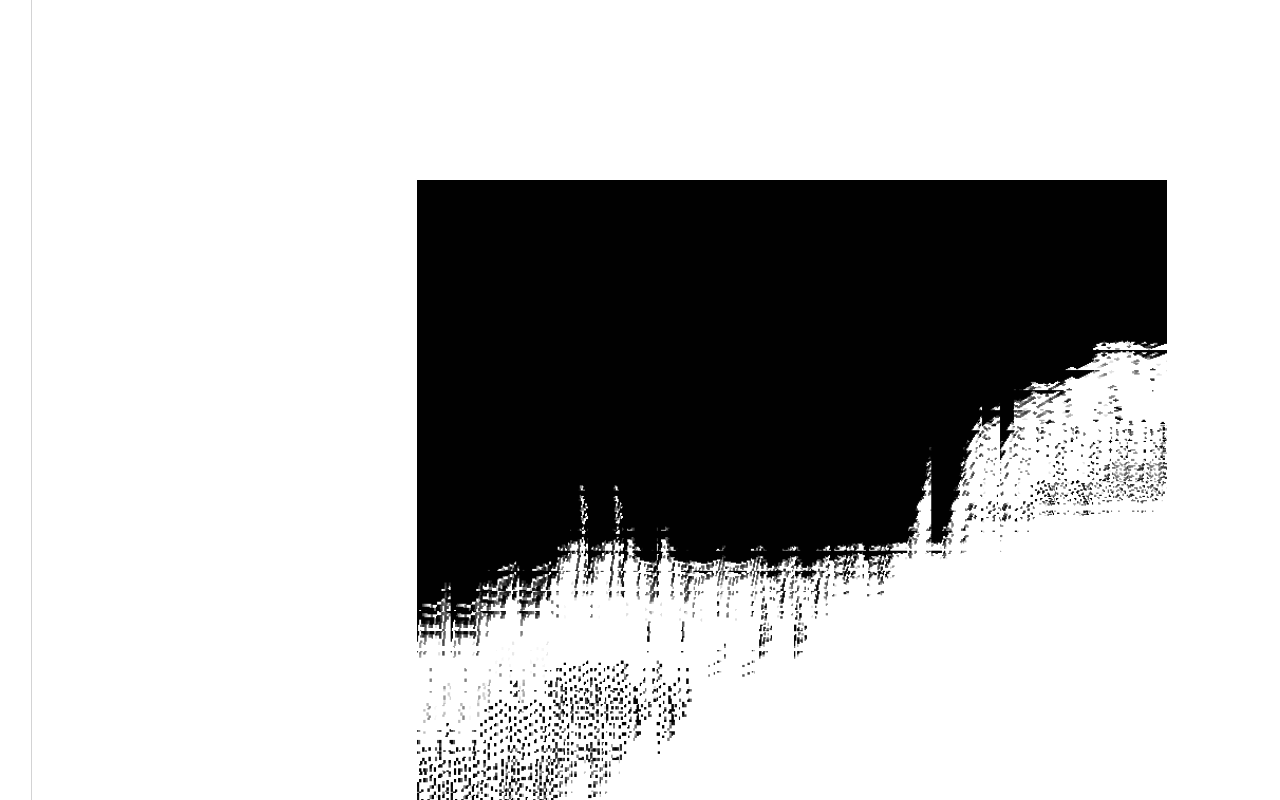
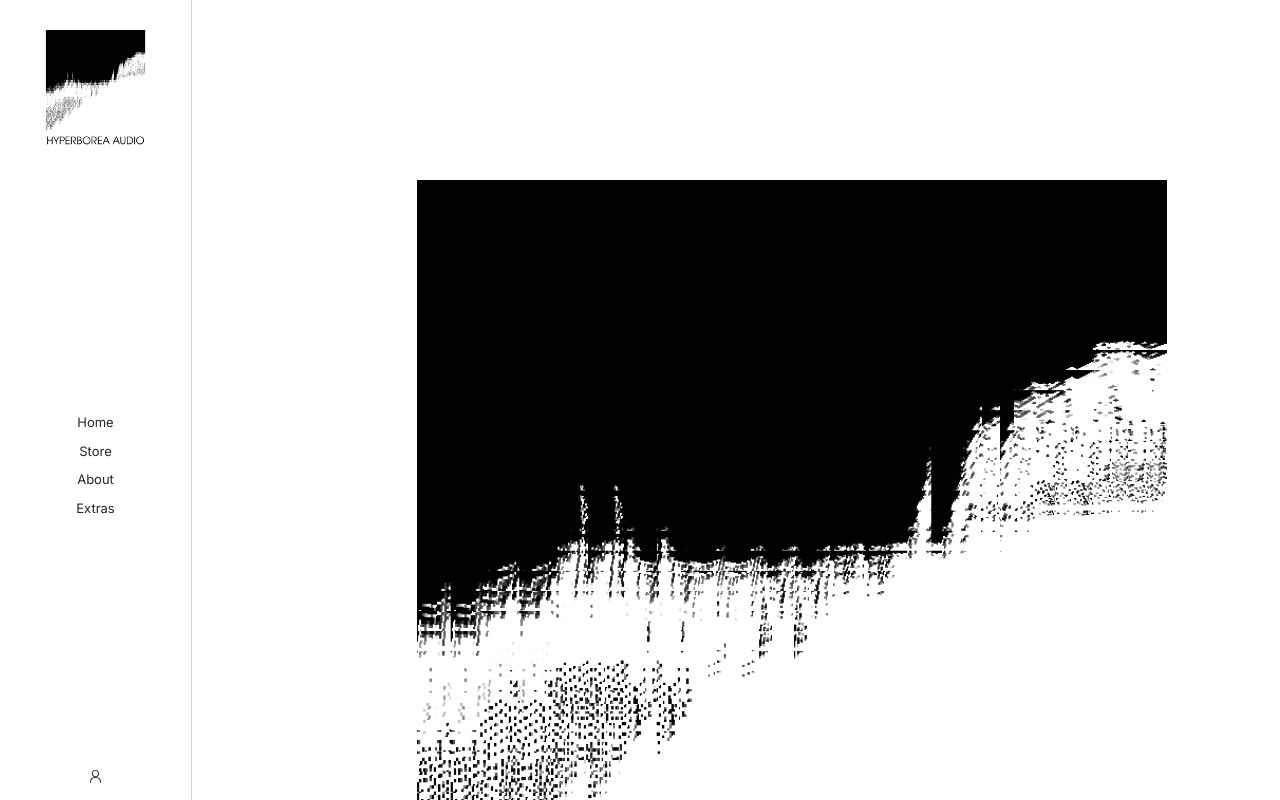
Before and after one commit to caiocsm-sudo/hyperborea-audio-distribution, a Next.js app: page / in a window 1280 px wide. Shown: the top 800 px of the page. Built offline with nearby package versions, Linux system fonts and the light colour scheme.

Commit message:
styles now working!

```diff
--- a/styles/globals.scss
+++ b/styles/globals.scss
@@ -1,5 +1,7 @@
 @use "./variables/variables.scss";
+
 @import url('https://fonts.googleapis.com/css2?family=Manrope:wght@200;300;400;500;600;700;800&display=swap');
+
 
 * {
   padding: 0;
@@ -19,7 +21,7 @@
   -moz-osx-font-smoothing: grayscale;
 }
 
-.main-app {
+.main-app, #app {
   display: grid;
   grid-template-rows: 100%;
   grid-template-columns: 15% 85%;
--- a/styles/header.scss
+++ b/styles/header.scss
@@ -9,16 +9,16 @@
   border-right: 1px solid variables.$hypeborea-transparent;
   // background-color: variables.$dark;
   color: variables.$hyperborea-dark;
-  width: 12%;
+  width: 100%;
 
   height: 100vh;
 
   & .img-container {
     width: 100%;
-    padding: 1rem;
 
     & img {
       width: 100%;
+      height: 100%;
     }
   }
 
--- a/styles/home.scss
+++ b/styles/home.scss
@@ -2,6 +2,10 @@
   height: 95%;
 
   & .main__title {
-    font-size: 3rem;
+    font-size: 1rem;
+  }
+  & img {
+    height: 150px;
+    width: 150px;
   }
 }
```
Also changed, not shown: styles/about.scss (added, +9 -0 lines).
